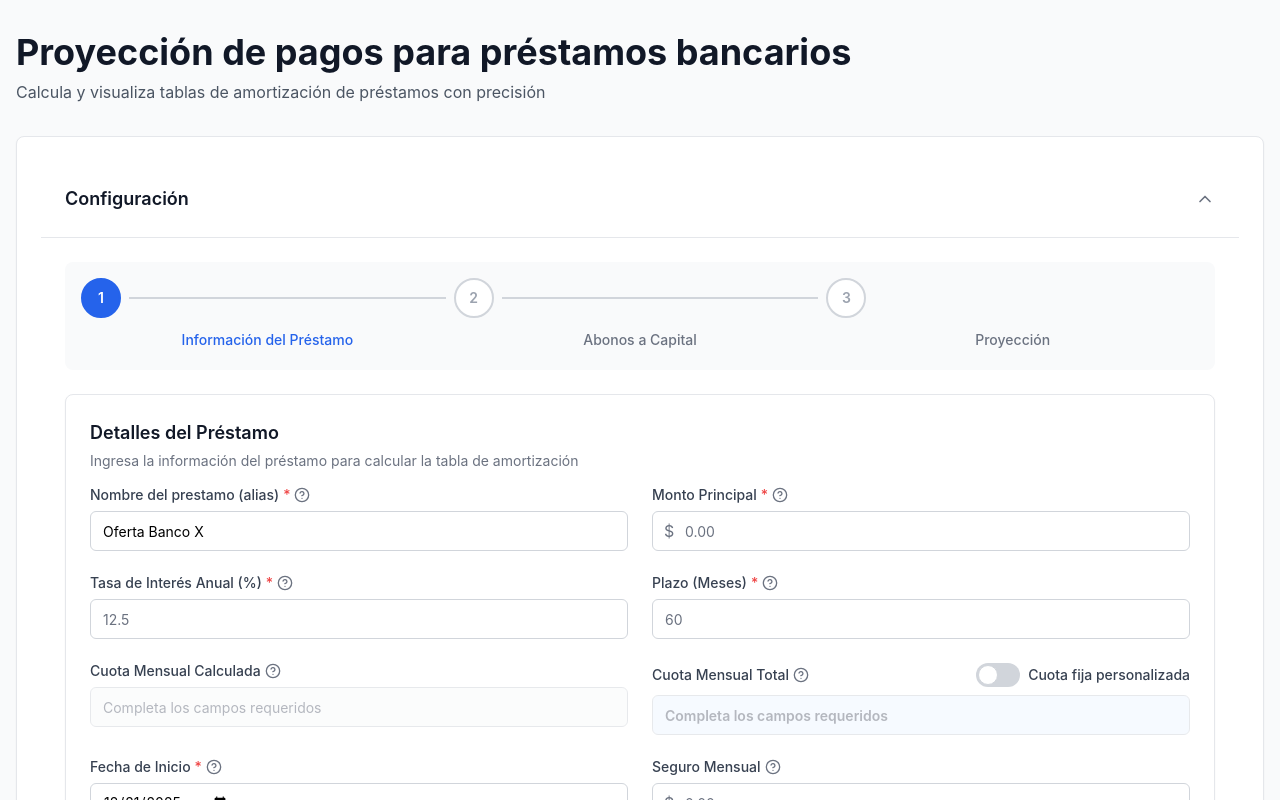
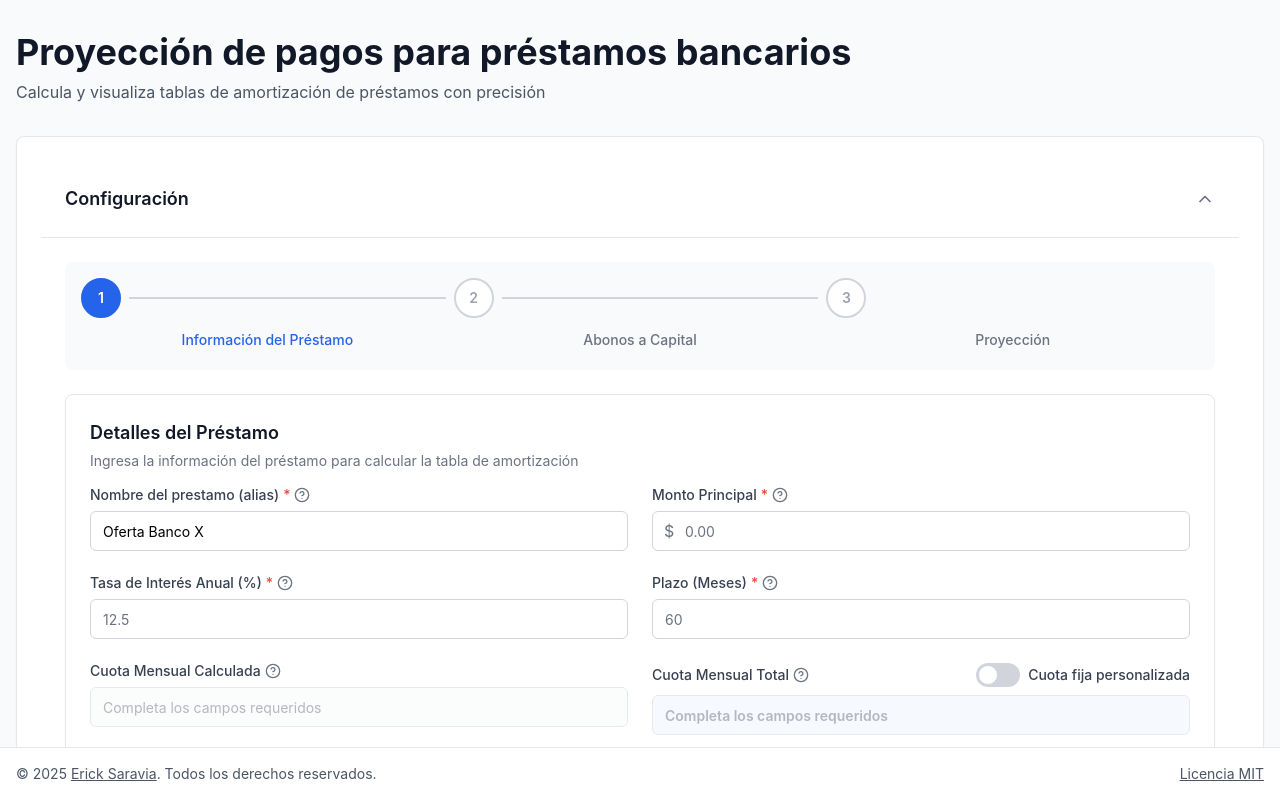
Before and after one commit to erjosara8916/finanzas-erick-saravia, a React (Vite) app: page / in a window 1280 px wide. Shown: the top 800 px of the page. Built offline with nearby package versions, Linux system fonts and the light colour scheme; no server answers.

Commit message:
feat: Add copy right

```diff
--- a/src/App.tsx
+++ b/src/App.tsx
@@ -7,6 +7,7 @@ import Collapsible from './components/ui/Collapsible';
 import Stepper from './components/ui/Stepper';
 import OrientationWarning from './components/ui/OrientationWarning';
 import Button from './components/ui/Button';
+import Footer from './components/ui/Footer';
 import { useLoanStore } from './store/loanStore';
 import { useAnalytics } from './hooks/useAnalytics';
 
@@ -97,7 +98,7 @@ function App() {
   return (
     <div className="min-h-screen bg-gray-50 dark:bg-gray-900 transition-colors">
       <OrientationWarning />
-      <div className="container mx-auto px-4 py-8 max-w-7xl">
+      <div className="container mx-auto px-4 py-8 pb-24 max-w-7xl">
         <header className="mb-8">
           <h1 className="text-4xl font-bold text-gray-900 dark:text-white mb-2">
             Proyección de pagos para préstamos bancarios
@@ -167,6 +168,7 @@ function App() {
           </div>
         </div>
       </div>
+      <Footer />
     </div>
   );
 }
--- /dev/null
+++ b/src/components/ui/Footer.tsx
@@ -0,0 +1,52 @@
+import { useState } from 'react';
+import LicenseModal from './LicenseModal';
+
+interface FooterProps {
+  copyrightOwner?: string;
+  copyrightYear?: number;
+  ownerWebsite?: string;
+}
+
+export default function Footer({
+  copyrightOwner = 'Erick Saravia',
+  copyrightYear = new Date().getFullYear(),
+  ownerWebsite = 'https://resume.ericksaravia.com/'
+}: FooterProps) {
+  const [isLicenseOpen, setIsLicenseOpen] = useState(false);
+
+  return (
+    <>
+      <footer className="fixed bottom-0 left-0 right-0 bg-white dark:bg-gray-900 border-t border-gray-200 dark:border-gray-800 z-40">
+        <div className="container mx-auto px-4 py-4 max-w-7xl">
+          <div className="flex flex-col sm:flex-row items-center justify-between gap-2 text-sm text-gray-600 dark:text-gray-400">
+            <div className="text-center sm:text-left">
+              © {copyrightYear}{' '}
+              <a
+                href={ownerWebsite}
+                target="_blank"
+                rel="noopener noreferrer"
+                className="text-gray-600 dark:text-gray-400 hover:text-gray-900 dark:hover:text-gray-200 underline transition-colors"
+              >
+                {copyrightOwner}
+              </a>
+              . Todos los derechos reservados.
+            </div>
+            <div>
+              <button
+                onClick={() => setIsLicenseOpen(true)}
+                className="text-gray-600 dark:text-gray-400 hover:text-gray-900 dark:hover:text-gray-200 underline transition-colors"
+              >
+                Licencia MIT
+              </button>
+            </div>
+          </div>
+        </div>
+      </footer>
+      <LicenseModal
+        isOpen={isLicenseOpen}
+        onClose={() => setIsLicenseOpen(false)}
+        copyrightOwner={copyrightOwner}
+      />
+    </>
+  );
+}
--- /dev/null
+++ b/src/components/ui/LicenseModal.tsx
@@ -0,0 +1,41 @@
+import Dialog from './Dialog';
+
+interface LicenseModalProps {
+  isOpen: boolean;
+  onClose: () => void;
+  copyrightOwner?: string;
+}
+
+export default function LicenseModal({ isOpen, onClose, copyrightOwner = 'Erick Saravia' }: LicenseModalProps) {
+  return (
+    <Dialog isOpen={isOpen} onClose={onClose} title="Licencia MIT">
+      <div className="prose prose-sm dark:prose-invert max-w-none">
+        <p className="text-gray-700 dark:text-gray-300 mb-4">
+          Copyright (c) {new Date().getFullYear()} {copyrightOwner}
+        </p>
+
+        <p className="text-gray-700 dark:text-gray-300 mb-4">
+          Por la presente se concede permiso, libre de cargos, a cualquier persona que obtenga una copia
+          de este software y archivos de documentación asociados (el "Software"), para usar el Software
+          sin restricción, incluyendo sin limitación los derechos de usar, copiar, modificar, fusionar,
+          publicar, distribuir, sublicenciar, y/o vender copias del Software, y a permitir a las personas
+          a las que se les proporcione el Software a hacer lo mismo, sujeto a las siguientes condiciones:
+        </p>
+
+        <p className="text-gray-700 dark:text-gray-300 mb-4">
+          El aviso de copyright anterior y este aviso de permiso se incluirán en todas las copias o
+          partes sustanciales del Software.
+        </p>
+
+        <p className="text-gray-700 dark:text-gray-300 mb-4">
+          EL SOFTWARE SE PROPORCIONA "TAL CUAL", SIN GARANTÍA DE NINGÚN TIPO, EXPRESA O IMPLÍCITA,
+          INCLUYENDO PERO NO LIMITADO A GARANTÍAS DE COMERCIALIZACIÓN, IDONEIDAD PARA UN PROPÓSITO
+          PARTICULAR Y NO INFRACCIÓN. EN NINGÚN CASO LOS AUTORES O TITULARES DEL COPYRIGHT SERÁN
+          RESPONSABLES DE NINGUNA RECLAMACIÓN, DAÑOS U OTRAS RESPONSABILIDADES, YA SEA EN UNA ACCIÓN
+          DE CONTRATO, AGRAVIO O CUALQUIER OTRO MOTIVO, QUE SURJA DE O EN CONEXIÓN CON EL SOFTWARE O
+          EL USO U OTROS TRATOS EN EL SOFTWARE.
+        </p>
+      </div>
+    </Dialog>
+  );
+}
```
